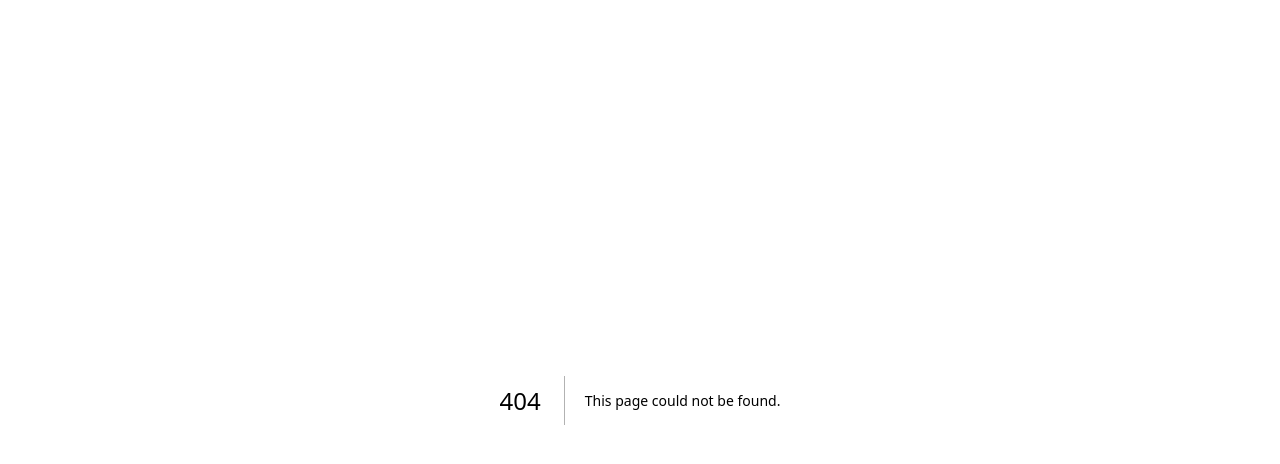
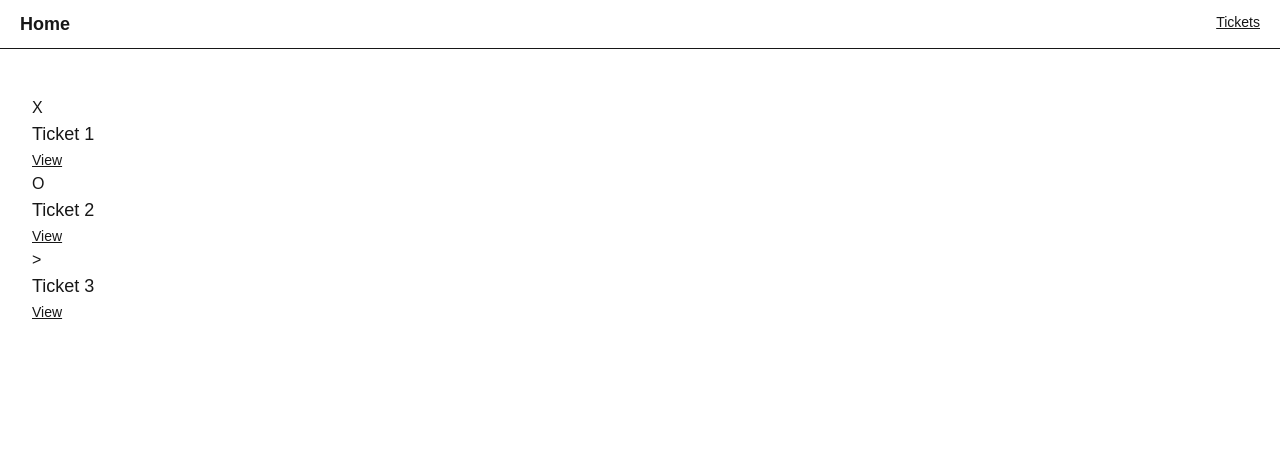
Before and after one commit to ryananggada/ticketbounty, a Next.js app: page /tickets in a window 1280 px wide. Before the commit this address had no page. Shown: the top 464 px of the page. Built offline with nearby package versions, Linux system fonts and the light colour scheme.

Commit message:
Add Tickets page and modify page layout

```diff
--- a/package.json
+++ b/package.json
@@ -7,7 +7,8 @@
     "build": "next build",
     "start": "next start",
     "lint": "next lint",
-    "lint-fix": "next lint --fix"
+    "lint-fix": "next lint --fix",
+    "type": "tsc --noEmit"
   },
   "dependencies": {
     "next": "15.3.4",
--- a/src/app/layout.tsx
+++ b/src/app/layout.tsx
@@ -1,20 +1,22 @@
-import "./globals.css";
-import type { Metadata } from "next";
-import { Geist, Geist_Mono } from "next/font/google";
+import './globals.css';
+import type { Metadata } from 'next';
+import { Geist, Geist_Mono } from 'next/font/google';
+import Link from 'next/link';
+import { homePath, ticketsPath } from '@/paths';
 
 const geistSans = Geist({
-  variable: "--font-geist-sans",
-  subsets: ["latin"],
+  variable: '--font-geist-sans',
+  subsets: ['latin'],
 });
 
 const geistMono = Geist_Mono({
-  variable: "--font-geist-mono",
-  subsets: ["latin"],
+  variable: '--font-geist-mono',
+  subsets: ['latin'],
 });
 
 export const metadata: Metadata = {
-  title: "Create Next App",
-  description: "Generated by create next app",
+  title: 'TicketBounty',
+  description: 'Set bounties for developed application.',
 };
 
 export default function RootLayout({
@@ -27,7 +29,21 @@ export default function RootLayout({
       <body
         className={`${geistSans.variable} ${geistMono.variable} antialiased`}
       >
-        {children}
+        <nav className="supports-backdrop-blur:bg-background/60 fixed left-0 right-0 top-0 z-20 border-b bg-background/95 backdrop-blur w-full flex justify-between py-2.5 px-5">
+          <div>
+            <Link href={homePath()} className="text-lg font-bold">
+              Home
+            </Link>
+          </div>
+          <div>
+            <Link href={ticketsPath()} className="text-sm underline">
+              Tickets
+            </Link>
+          </div>
+        </nav>
+        <main className="min-h-screen flex-1 overflow-y-auto overflow-x-hidden py-24 px-8 bg-secondary/20 flex flex-col">
+          {children}
+        </main>
       </body>
     </html>
   );
--- a/src/app/page.tsx
+++ b/src/app/page.tsx
@@ -1,103 +1,14 @@
-import Image from "next/image";
+import Link from 'next/link';
+import { ticketsPath } from '@/paths';
 
-export default function Home() {
+export default function HomePage() {
   return (
-    <div className="grid grid-rows-[20px_1fr_20px] items-center justify-items-center min-h-screen p-8 pb-20 gap-16 sm:p-20 font-[family-name:var(--font-geist-sans)]">
-      <main className="flex flex-col gap-[32px] row-start-2 items-center sm:items-start">
-        <Image
-          className="dark:invert"
-          src="/next.svg"
-          alt="Next.js logo"
-          width={180}
-          height={38}
-          priority
-        />
-        <ol className="list-inside list-decimal text-sm/6 text-center sm:text-left font-[family-name:var(--font-geist-mono)]">
-          <li className="mb-2 tracking-[-.01em]">
-            Get started by editing{" "}
-            <code className="bg-black/[.05] dark:bg-white/[.06] px-1 py-0.5 rounded font-[family-name:var(--font-geist-mono)] font-semibold">
-              src/app/page.tsx
-            </code>
-            .
-          </li>
-          <li className="tracking-[-.01em]">
-            Save and see your changes instantly.
-          </li>
-        </ol>
+    <div>
+      <h2 className="text-lg">Home Page</h2>
 
-        <div className="flex gap-4 items-center flex-col sm:flex-row">
-          <a
-            className="rounded-full border border-solid border-transparent transition-colors flex items-center justify-center bg-foreground text-background gap-2 hover:bg-[#383838] dark:hover:bg-[#ccc] font-medium text-sm sm:text-base h-10 sm:h-12 px-4 sm:px-5 sm:w-auto"
-            href="https://vercel.com/new?utm_source=create-next-app&utm_medium=appdir-template-tw&utm_campaign=create-next-app"
-            target="_blank"
-            rel="noopener noreferrer"
-          >
-            <Image
-              className="dark:invert"
-              src="/vercel.svg"
-              alt="Vercel logomark"
-              width={20}
-              height={20}
-            />
-            Deploy now
-          </a>
-          <a
-            className="rounded-full border border-solid border-black/[.08] dark:border-white/[.145] transition-colors flex items-center justify-center hover:bg-[#f2f2f2] dark:hover:bg-[#1a1a1a] hover:border-transparent font-medium text-sm sm:text-base h-10 sm:h-12 px-4 sm:px-5 w-full sm:w-auto md:w-[158px]"
-            href="https://nextjs.org/docs?utm_source=create-next-app&utm_medium=appdir-template-tw&utm_campaign=create-next-app"
-            target="_blank"
-            rel="noopener noreferrer"
-          >
-            Read our docs
-          </a>
-        </div>
-      </main>
-      <footer className="row-start-3 flex gap-[24px] flex-wrap items-center justify-center">
-        <a
-          className="flex items-center gap-2 hover:underline hover:underline-offset-4"
-          href="https://nextjs.org/learn?utm_source=create-next-app&utm_medium=appdir-template-tw&utm_campaign=create-next-app"
-          target="_blank"
-          rel="noopener noreferrer"
-        >
-          <Image
-            aria-hidden
-            src="/file.svg"
-            alt="File icon"
-            width={16}
-            height={16}
-          />
-          Learn
-        </a>
-        <a
-          className="flex items-center gap-2 hover:underline hover:underline-offset-4"
-          href="https://vercel.com/templates?framework=next.js&utm_source=create-next-app&utm_medium=appdir-template-tw&utm_campaign=create-next-app"
-          target="_blank"
-          rel="noopener noreferrer"
-        >
-          <Image
-            aria-hidden
-            src="/window.svg"
-            alt="Window icon"
-            width={16}
-            height={16}
-          />
-          Examples
-        </a>
-        <a
-          className="flex items-center gap-2 hover:underline hover:underline-offset-4"
-          href="https://nextjs.org?utm_source=create-next-app&utm_medium=appdir-template-tw&utm_campaign=create-next-app"
-          target="_blank"
-          rel="noopener noreferrer"
-        >
-          <Image
-            aria-hidden
-            src="/globe.svg"
-            alt="Globe icon"
-            width={16}
-            height={16}
-          />
-          Go to nextjs.org →
-        </a>
-      </footer>
+      <Link href={ticketsPath()} className="underline">
+        Go to Tickets
+      </Link>
     </div>
   );
 }
--- /dev/null
+++ b/src/app/tickets/[ticketId]/page.tsx
@@ -0,0 +1,21 @@
+import { initialTickets } from '@/data';
+
+type TicketPageProps = {
+  params: Promise<{ ticketId: string }>;
+};
+
+export default async function TicketPage({ params }: TicketPageProps) {
+  const { ticketId } = await params;
+  const ticket = initialTickets.find((ticket) => ticket.id === ticketId);
+
+  if (!ticket) {
+    return <div>Ticket not found</div>;
+  }
+
+  return (
+    <div>
+      <h2 className="text-lg">{ticket.title}</h2>
+      <p className="text-sm">{ticket.content}</p>
+    </div>
+  );
+}
--- /dev/null
+++ b/src/app/tickets/page.tsx
@@ -0,0 +1,26 @@
+import Link from 'next/link';
+import { initialTickets } from '@/data';
+import { ticketPath } from '@/paths';
+
+const TICKET_ICONS = {
+  OPEN: 'O',
+  IN_PROGRESS: '>',
+  DONE: 'X',
+};
+
+export default function TicketsPage() {
+  return (
+    <div>
+      {initialTickets.map((ticket) => (
+        <div key={ticket.id}>
+          <div>{TICKET_ICONS[ticket.status]}</div>
+          <h2 className="text-lg">{ticket.title}</h2>
+
+          <Link href={ticketPath(ticket.id)} className="text-sm underline">
+            View
+          </Link>
+        </div>
+      ))}
+    </div>
+  );
+}
--- /dev/null
+++ b/src/data.ts
@@ -0,0 +1,20 @@
+export const initialTickets = [
+  {
+    id: '1',
+    title: 'Ticket 1',
+    content: 'This is the first ticket',
+    status: 'DONE' as const,
+  },
+  {
+    id: '2',
+    title: 'Ticket 2',
+    content: 'This is the second ticket',
+    status: 'OPEN' as const,
+  },
+  {
+    id: '3',
+    title: 'Ticket 3',
+    content: 'This is the third ticket',
+    status: 'IN_PROGRESS' as const,
+  },
+];
--- /dev/null
+++ b/src/paths.ts
@@ -0,0 +1,4 @@
+export const homePath = () => '/';
+
+export const ticketsPath = () => '/tickets';
+export const ticketPath = (ticketId: string) => `/tickets/${ticketId}`;
```
